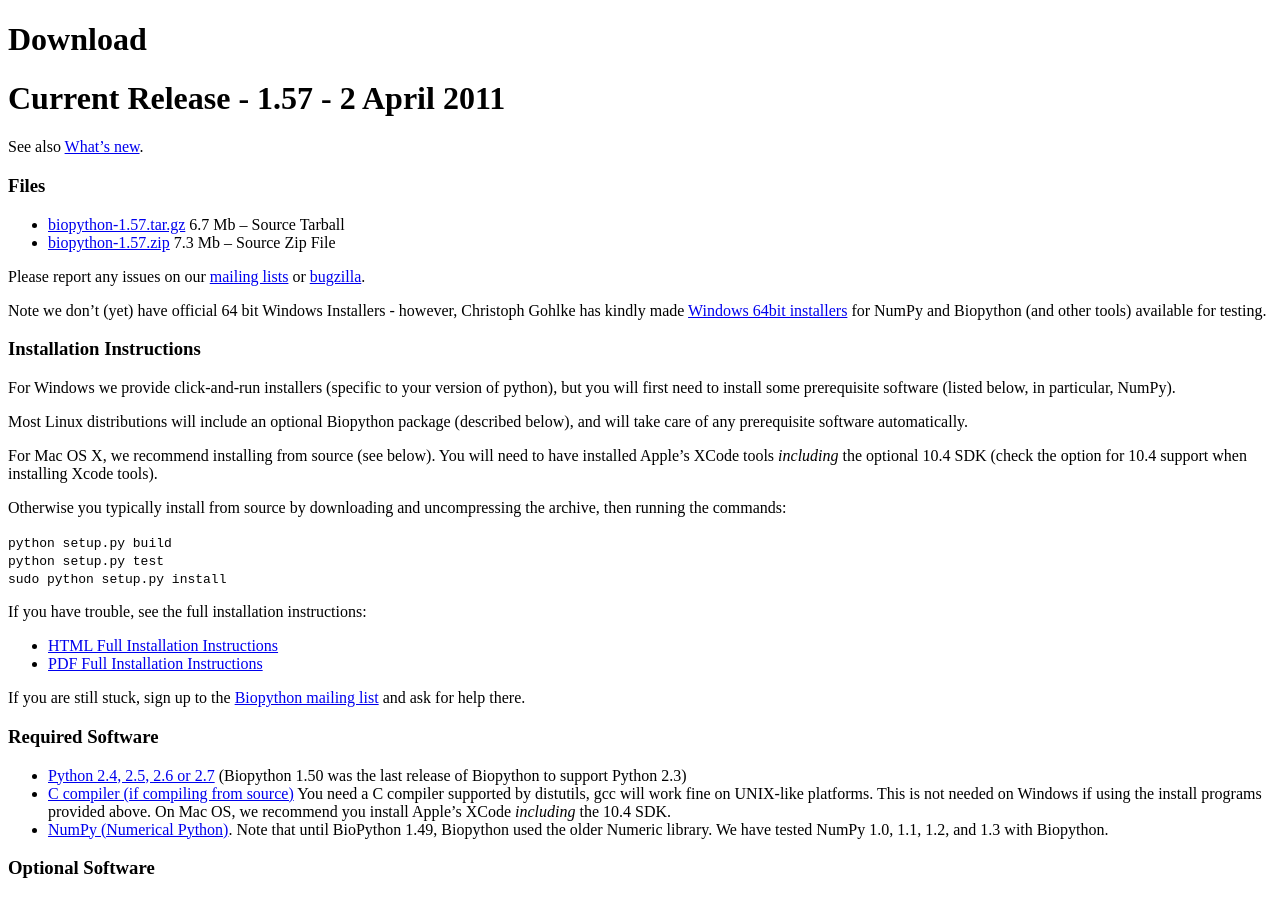
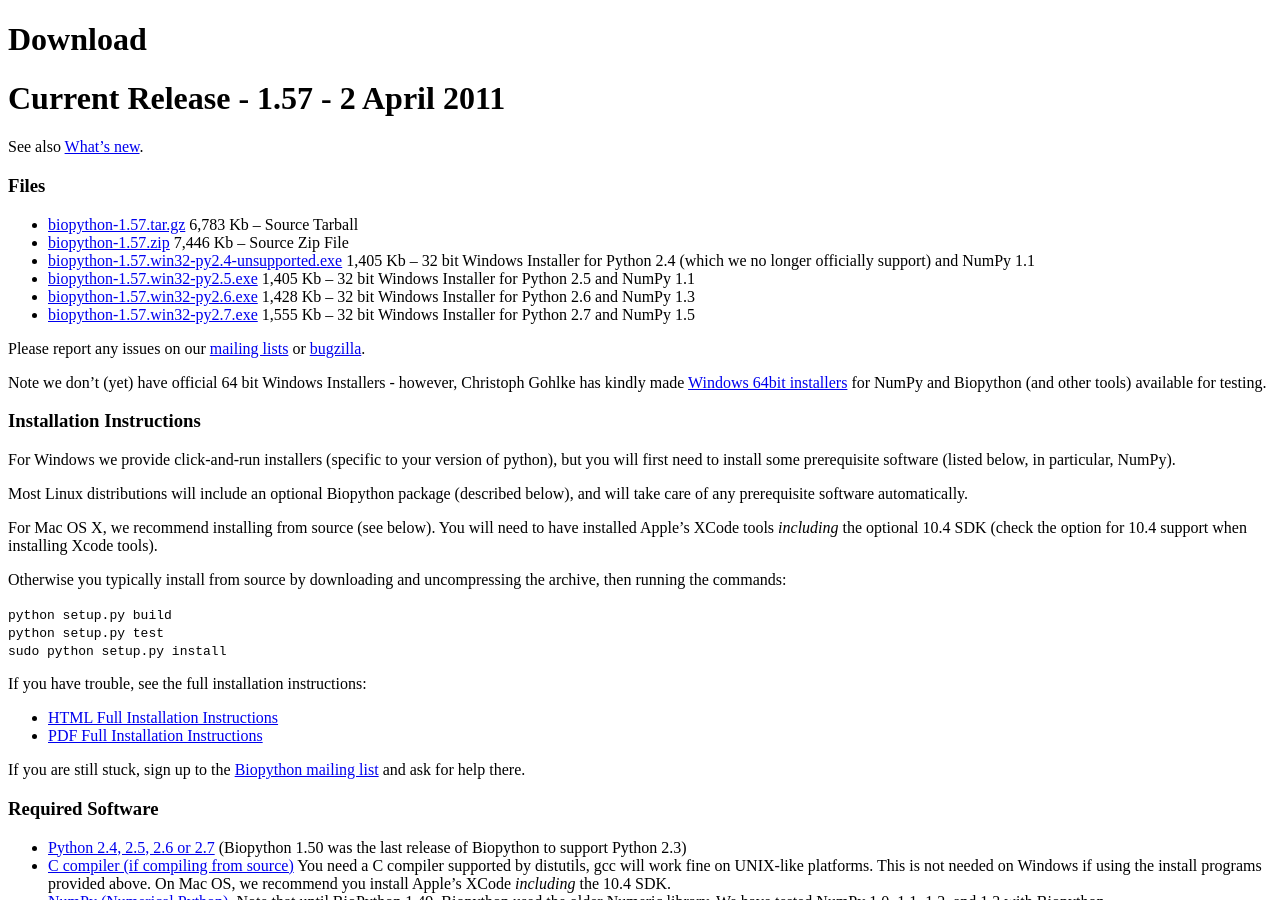
Before and after one commit to biopython/biopython.github.io, a Jekyll site: the page built from wiki/Download.md, in a window 1280 px wide and 900 px high. Built offline with Jekyll 4.4.1, drawn with Linux system fonts in a browser that asks for light colours; some of the changed text lies outside the part shown.

Commit message:
Adding Biopython 1.57 Windows installers

```diff
--- a/wiki/Download.md
+++ b/wiki/Download.md
@@ -13,9 +13,18 @@ new](https://github.com/biopython/biopython/raw/master/NEWS).
 ### Files
 
 -   [biopython-1.57.tar.gz](http://biopython.org/DIST/biopython-1.57.tar.gz)
-    6.7 Mb -- Source Tarball
+    6,783 Kb -- Source Tarball
 -   [biopython-1.57.zip](http://biopython.org/DIST/biopython-1.57.zip)
-    7.3 Mb -- Source Zip File
+    7,446 Kb -- Source Zip File
+-   [biopython-1.57.win32-py2.4-unsupported.exe](http://biopython.org/DIST/biopython-1.57.win32-py2.4-unsupported.exe)
+    1,405 Kb -- 32 bit Windows Installer for Python 2.4 (which we no
+    longer officially support) and NumPy 1.1
+-   [biopython-1.57.win32-py2.5.exe](http://biopython.org/DIST/biopython-1.57.win32-py2.5.exe)
+    1,405 Kb -- 32 bit Windows Installer for Python 2.5 and NumPy 1.1
+-   [biopython-1.57.win32-py2.6.exe](http://biopython.org/DIST/biopython-1.57.win32-py2.6.exe)
+    1,428 Kb -- 32 bit Windows Installer for Python 2.6 and NumPy 1.3
+-   [biopython-1.57.win32-py2.7.exe](http://biopython.org/DIST/biopython-1.57.win32-py2.7.exe)
+    1,555 Kb -- 32 bit Windows Installer for Python 2.7 and NumPy 1.5
 
 Please report any issues on our [mailing
 lists](mailing_lists "wikilink") or
```
Also changed, not shown: other parts of wiki/Download.md (+1 -1 lines), 1 other file.
